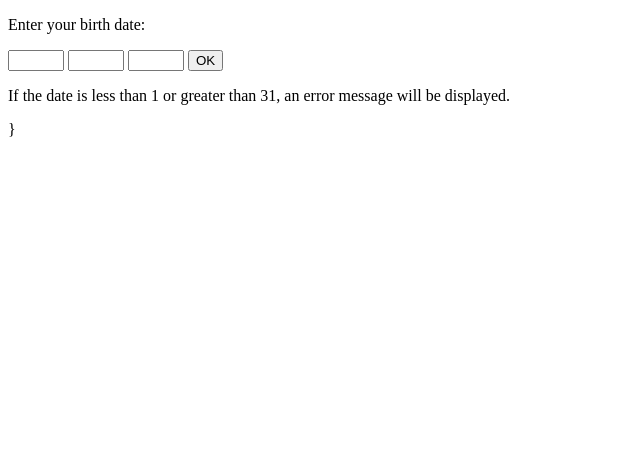
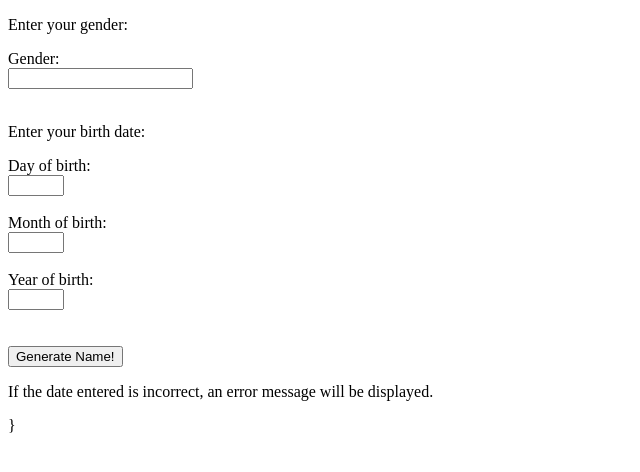
Before and after one commit to wandiariunga/IP2, a plain HTML site: page index.html in a window 1280 px wide. Shown: the whole page, without its empty margins (0-640 px from the left). Drawn offline with Linux system fonts and the light colour scheme.

Commit message:
form tag and validate input into form

```diff
--- a/index.html
+++ b/index.html
@@ -8,22 +8,34 @@
  <body>
 
 
-<p>Enter your birth date:</p>
 
-<input id="id1" type="number" min="1" max="31" required>
-<input id="id2" type="number" min="1" max="12" required>
-<input id="id3" type="number" min="00" max="99" required>
 
-<button onclick="myFunction()">OK</button>
+<form>
+    <p>Enter your gender:</p>
+    <label for="id4">Gender:</label><br>
+    <input id="id4" type="text" required><br><br>
 
-<p>If the date is less than 1 or greater than 31, an error message will be displayed.</p>
+    <p>Enter your birth date:</p>
+    <label for="id1">Day of birth:</label><br>
+    <input id="id1" type="number" min="1" max="31" required><br><br>
+    <label for="id2">Month of birth:</label><br>
+    <input id="id2" type="number" min="1" max="12" required><br><br>
+    <label for="id3">Year of birth:</label><br>
+    <input id="id3" type="number" min="00" max="99" required><br><br>
+<br>
+
+    <button onclick="myFunction()">Generate Name!</button>
+
+    </form>
+
+    <p>If the date entered is incorrect, an error message will be displayed.</p>
 
 <p id="demo"></p>
 
 <script>
         function myFunction() {
 
-            //validate data entered
+    //validate data entered
         var inpObj1 = document.getElementById("id1");
         if (!inpObj1.checkValidity()) {
             document.getElementById("demo").innerHTML = inpObj1.validationMessage;
@@ -44,7 +56,7 @@
         } else {
             document.getElementById("demo").innerHTML = "Input OK";
         }
-            //end of validate data entered
+    //end of validate data entered
         }
 </script>
 
```
